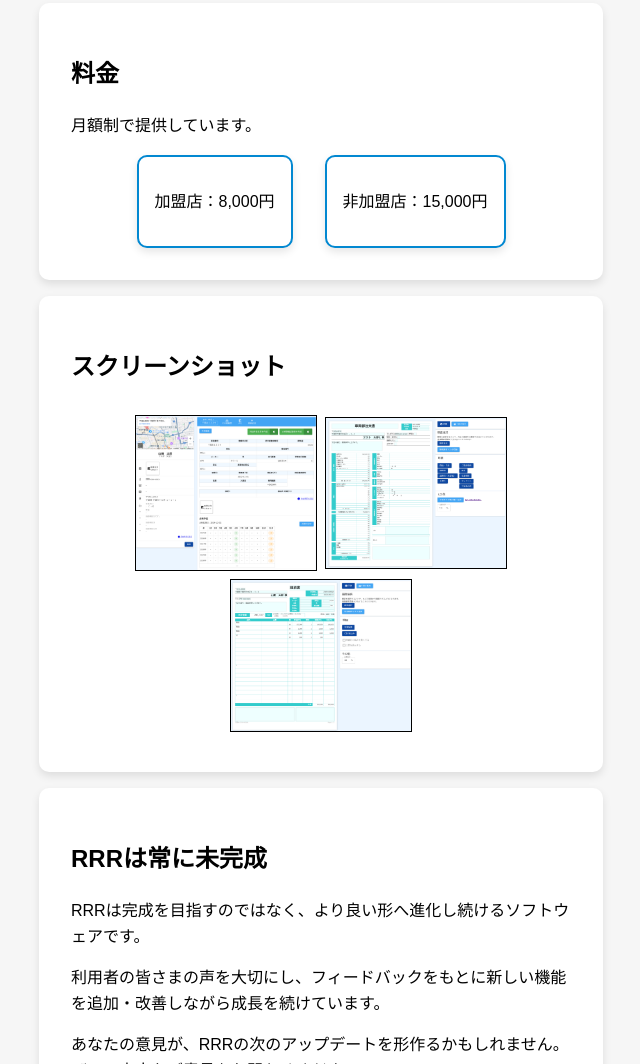
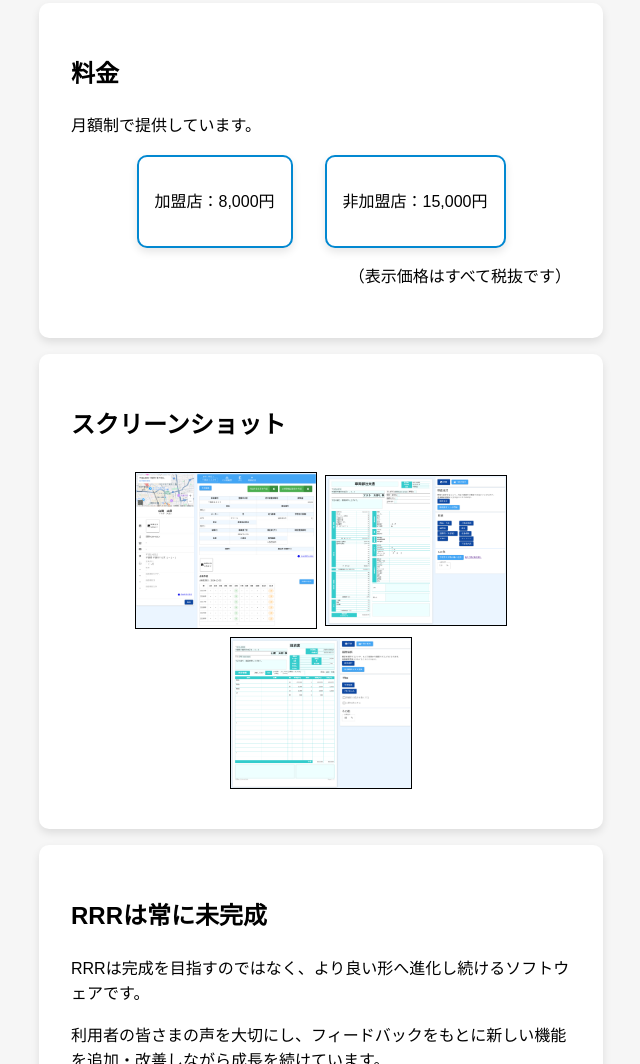
Before and after one commit to kazuakik/moto-crm-lp, a plain HTML site: page index.html in a window 1280 px wide. Shown: the part 2456-3520 px from the top of the page, without its empty margins (319-959 px from the left). Drawn offline with Linux system fonts and the light colour scheme.

Commit message:
税抜き表記追加

```diff
--- a/index.html
+++ b/index.html
@@ -104,6 +104,7 @@
                 <p>非加盟店：15,000円</p>
             </div>
         </div>
+        <p class="text-right">（表示価格はすべて税抜です）</p>
     </section>
 
     <section id="screenshot" class="card">
--- a/styles.css
+++ b/styles.css
@@ -146,3 +146,7 @@ footer {
     border: 2px solid #0288d1;
     transition: transform 0.2s, background-color 0.3s;
 }
+
+.text-right {
+    text-align: right;
+}
```
